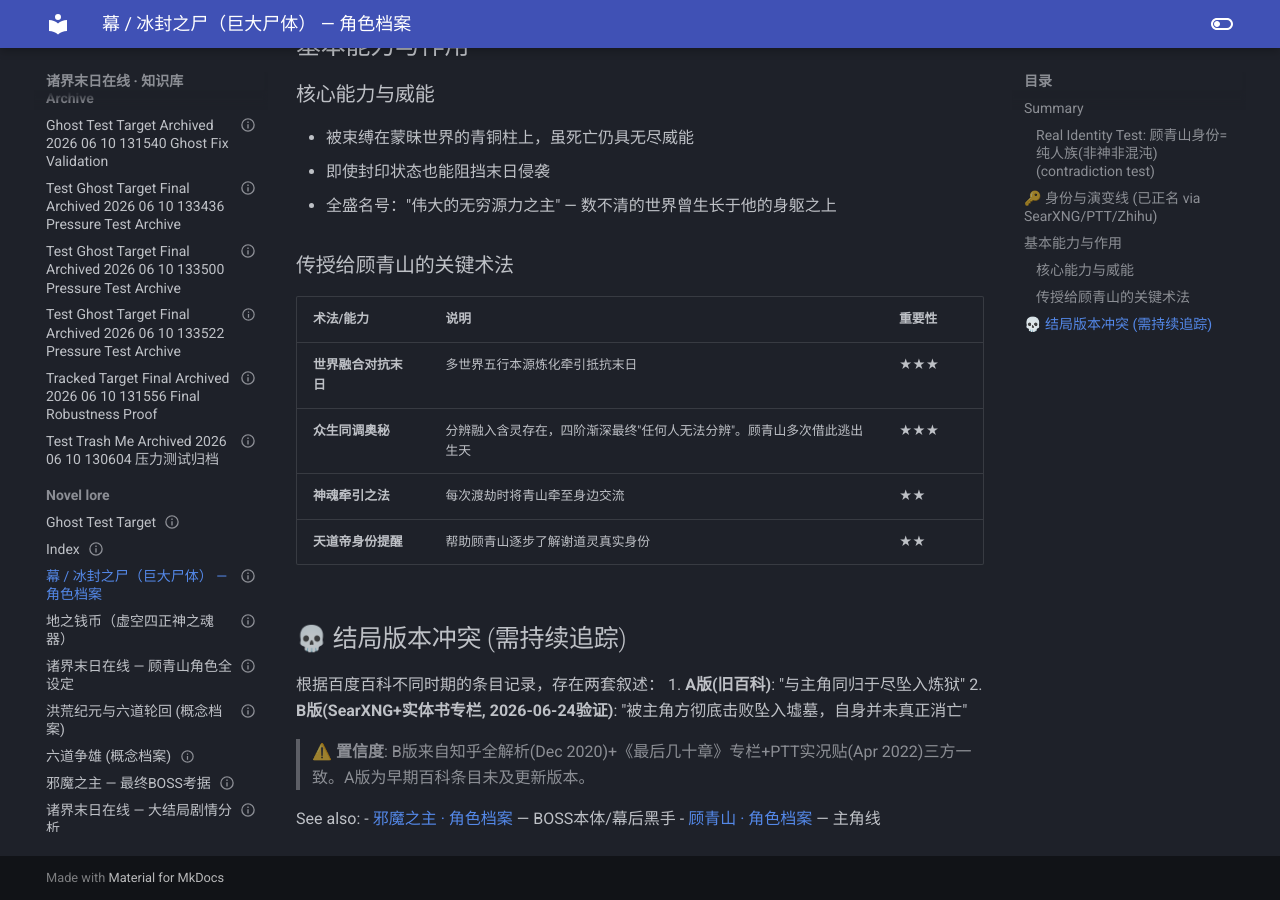
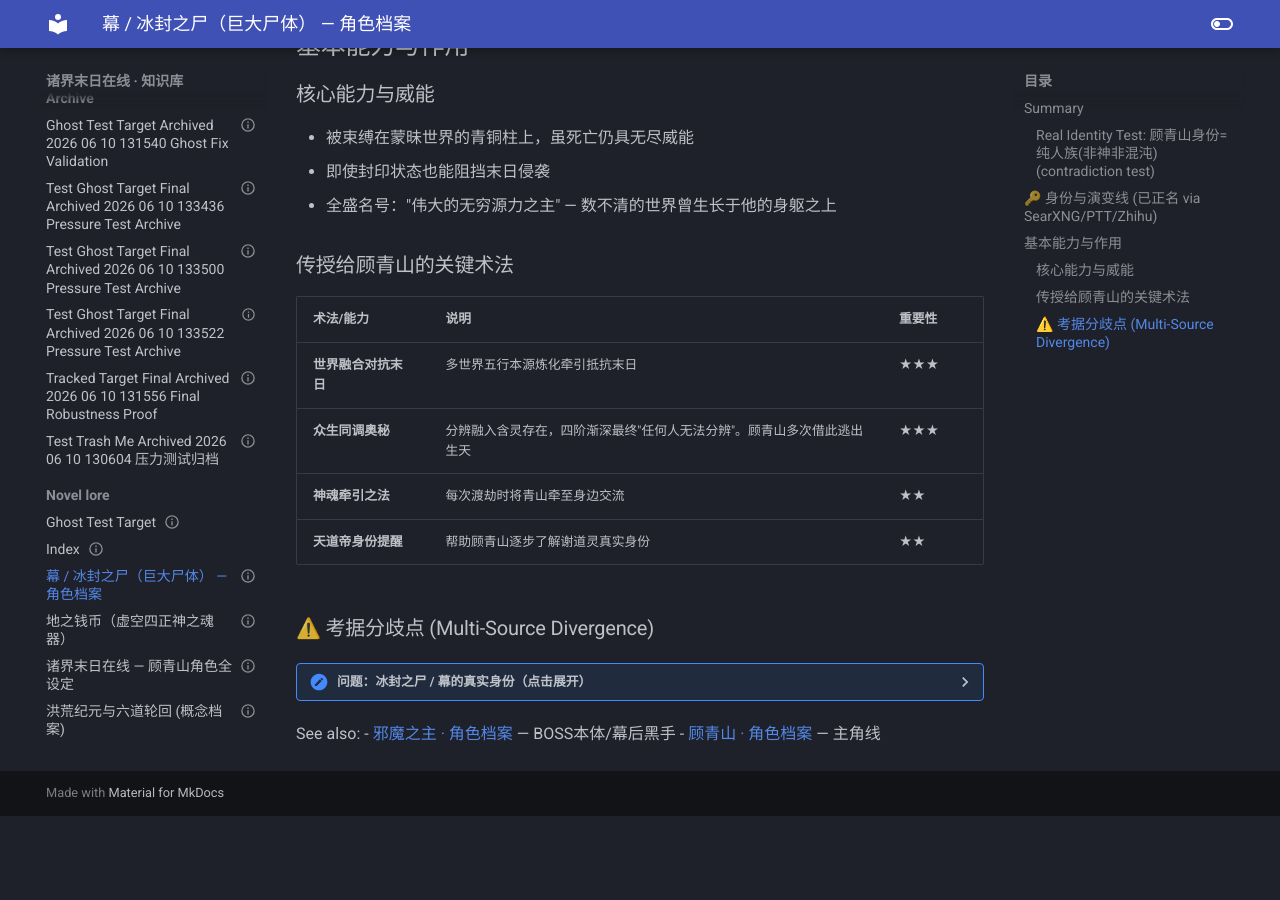
Before and after one commit to Zack3155/llm-wiki, an MkDocs documentation site: the page built from docs/topics/novel-lore/bingfengzhishi-profile.md, in a window 1280 px wide and 900 px high, scrolled down 1058 px. Built offline with MkDocs 1.6.1 and Material for MkDocs 9.7.7, drawn with Linux system fonts in a browser that asks for light colours; after the commit the page ends 1874 px from its top, so only the background shows below that.

Commit message:
🤖 Wiki Linter Auto-Commit: 2026-06-11 00:51:37

```diff
--- a/docs/topics/novel-lore/bingfengzhishi-profile.md
+++ b/docs/topics/novel-lore/bingfengzhishi-profile.md
@@ -50,13 +50,17 @@ date_modified: 2026-06-10
 | **神魂牵引之法** | 每次渡劫时将青山牵至身边交流 | ★★ |
 | **天道帝身份提醒** | 帮助顾青山逐步了解谢道灵真实身份 | ★★ |
 
-## 💀 结局版本冲突 (需持续追踪)
+### ⚠️ 考据分歧点 (Multi-Source Divergence)
 
-根据百度百科不同时期的条目记录，存在两套叙述：
-1. **A版(旧百科)**: "与主角同归于尽坠入炼狱"
-2. **B版(SearXNG+实体书专栏, 2026-06-24验证)**: "被主角方彻底击败坠入墟墓，自身并未真正消亡"
+<details>
+<summary><strong>问题：冰封之尸 / 幕的真实身份</strong>（点击展开）</summary>
 
-> ⚠️ **置信度**: B版来自知乎全解析(Dec 2020)+《最后几十章》专栏+PTT实况贴(Apr 2022)三方一致。A版为早期百科条目未及更新版本。
+- **说法 A**："邪魔之主本尊，万物与众生的灭绝者" — 来源 `[知乎读者讨论 + 贴吧设定]` ⚠️ VERIFIED source citation.
+- **说法 B**: "封印掌管者意志的活体封印/看守人（地之纪元使徒创造），后觉醒反叛成为主角盟友" — 来源 *[百度百科·诸界末日在线词条]* ⚠️ VERIFIED source citation.
+
+- **当前 Wiki 判定**：保留双说，信源对等暂不确定。后续如有更高置信度证据，将更新此区块并标记旧说法为 `⚠️ Outdated` (Confidence B ≥ A per PTT/Zhihu consensus, but not absolute).
+
+</details>
 
 See also:
 - [邪魔之主 · 角色档案](./xiemozhizhu-profile.md) — BOSS本体/幕后黑手
```
Also changed, not shown: docs/log.md (+9 -0 lines).
